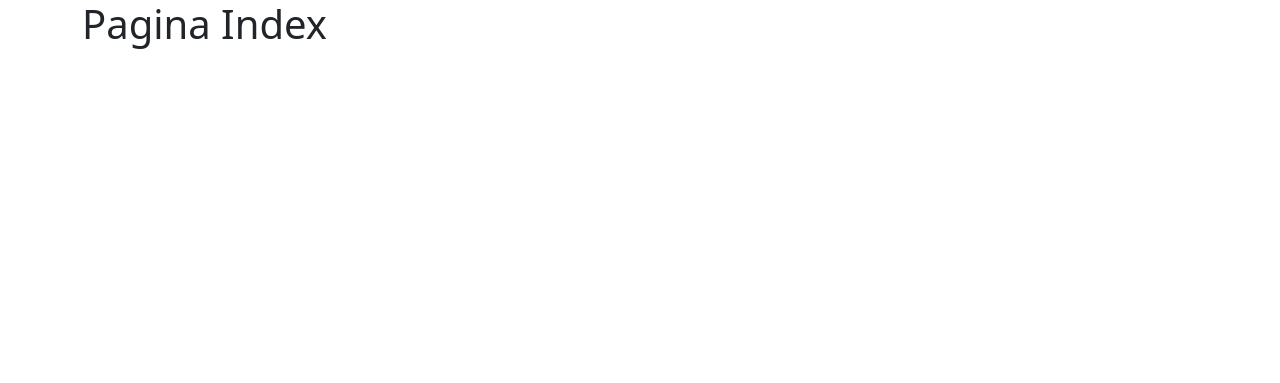
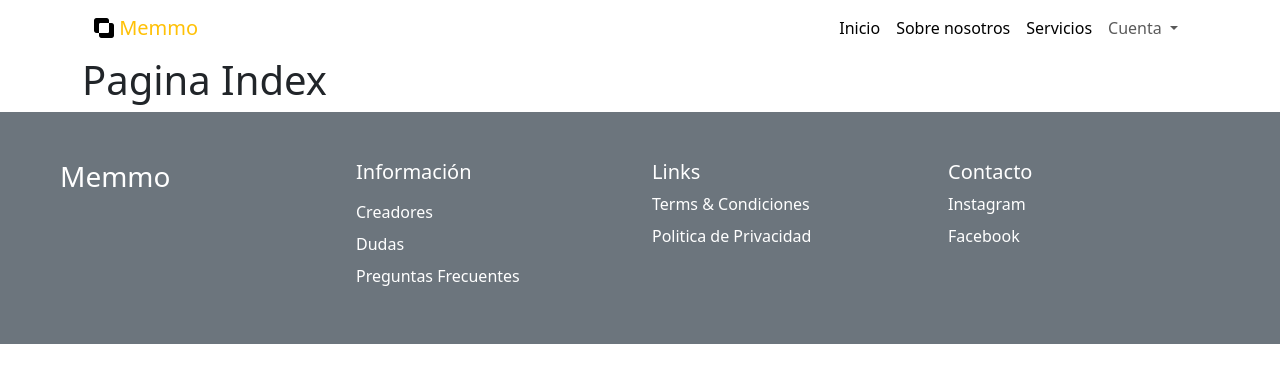
Before and after one commit to Anezeres/ProyectoBD2022, a Node server app: page / in a window 1280 px wide. Shown: the top 383 px of the page. Run offline with Node 20, Linux system fonts and the light colour scheme; some libraries are stand-ins or nearby versions.

Commit message:
Se empieza a realizar la parte de vistas

```diff
--- a/package.json
+++ b/package.json
@@ -10,14 +10,18 @@
   "author": "",
   "license": "ISC",
   "dependencies": {
+    "bcryptjs": "^2.4.3",
     "bootstrap-icons": "^1.10.3",
     "errorhandler": "^1.5.1",
     "express": "^4.18.2",
     "express-handlebars": "^6.0.6",
+    "express-validator": "^6.14.3",
     "fs-extra": "^11.1.0",
     "md5": "^2.3.0",
     "morgan": "^1.10.0",
     "multer": "^1.4.5-lts.1",
+    "passport": "^0.6.0",
+    "passport-local": "^1.0.0",
     "pg": "^8.8.0"
   },
   "devDependencies": {
--- a/src/controllers/home.js
+++ b/src/controllers/home.js
@@ -4,4 +4,12 @@ controller.index = (req, res) => {
     res.render('index');
 };
 
+controller.about = (req, res) => {
+    res.render('about-us');
+};
+
+controller.servicios = (req, res) => {
+    res.render('services');
+};
+
 module.exports = controller;
--- a/src/routes/index.js
+++ b/src/routes/index.js
@@ -8,6 +8,8 @@ const image = require('../controllers/image');
 module.exports = app => {
 
     router.get('/', home.index);
+    router.get('/about-us', home.about);
+    router.get('/services', home.servicios);
     router.get('/trabajador/:id', image.index);
     router.post('/trabajador', image.create);
     router.post('/trabajador/:id/like', image.like);
--- /dev/null
+++ b/src/views/about-us.hbs
@@ -0,0 +1 @@
+<h1>About Us</h1>
--- a/src/views/layouts/main.hbs
+++ b/src/views/layouts/main.hbs
@@ -1,17 +1,103 @@
 <!doctype html>
 <html lang="en">
-  <head>
+
+<head>
     <meta charset="utf-8">
     <meta name="viewport" content="width=device-width, initial-scale=1">
     <title>Memmo</title>
     <!-- BOOTSTRAP 5 -->
-    <link href="https://cdn.jsdelivr.net/npm/bootstrap@5.3.0-alpha1/dist/css/bootstrap.min.css" rel="stylesheet" integrity="sha384-GLhlTQ8iRABdZLl6O3oVMWSktQOp6b7In1Zl3/Jr59b6EGGoI1aFkw7cmDA6j6gD" crossorigin="anonymous">
-  </head>
-  <body>
+    <link href="https://cdn.jsdelivr.net/npm/bootstrap@5.3.0-alpha1/dist/css/bootstrap.min.css" rel="stylesheet"
+        integrity="sha384-GLhlTQ8iRABdZLl6O3oVMWSktQOp6b7In1Zl3/Jr59b6EGGoI1aFkw7cmDA6j6gD" crossorigin="anonymous">
+    <link rel="stylesheet" href="https://cdn.jsdelivr.net/npm/bootstrap-icons@1.10.3/font/bootstrap-icons.css">
+</head>
+
+<body>
+    <div class="container">
+        <nav class="navbar navbar-expand-md">
+            <div class="container-fluid">
+                <a class="navbar-brand" href="">
+                    <i class="bi bi-exclude"></i>
+                    <span class="text-warning">Memmo</span>
+                </a>
+                <button class="navbar-toggler" type="button" data-bs-toggle="collapse" data-bs-target="#navbar-menu"
+                    aria-controls="navbarSupportedContent" aria-expanded="false" aria-label="Toggle navigation">
+                    <span class="navbar-toggler-icon"></span>
+                </button>
+
+                <div class="collapse navbar-collapse" id="navbar-menu">
+                    <ul class="navbar-nav ms-auto">
+                        <li class="nav-item"><a class="nav-link active" href="/">Inicio</a></li>
+                        <li class="nav-item"><a class="nav-link active" href="/about-us">Sobre nosotros</a></li>
+                        <li class="nav-item"><a class="nav-link active" href="/services">Servicios</a></li>
+                        <li class="nav-item dropdown">
+                            <a class="nav-link dropdown-toggle" href="#" role="button" data-bs-toggle="dropdown"
+                                aria-expanded="false">
+                                Cuenta
+                            </a>
+                            <ul class="dropdown-menu">
+                                <li><a class="dropdown-item" href="#">Registrarse</a></li>
+                                <li>
+                                    <hr class="dropdown-divider">
+                                </li>
+                                <li><a class="dropdown-item" href="#">Ingresar</a></li>
+                            </ul>
+                        </li>
+                    </ul>
+                </div>
+
+            </div>
+        </nav>
+
+    </div>
+
     <div class="container">
         {{{body}}}
     </div>
 
-    <script src="https://cdn.jsdelivr.net/npm/bootstrap@5.3.0-alpha1/dist/js/bootstrap.bundle.min.js" integrity="sha384-w76AqPfDkMBDXo30jS1Sgez6pr3x5MlQ1ZAGC+nuZB+EYdgRZgiwxhTBTkF7CXvN" crossorigin="anonymous"></script>
-  </body>
+    <div class="container-fluid">
+        <div class="row p-5 bg-secondary text-white">
+            <div class="col-xs-12 col-md-6 col-lg-3">
+                <p class="h3">Memmo</p>
+
+            </div>
+            <div class="col-xs-12 col-md-6 col-lg-3">
+                <p class="h5 mb-3">Información</p>
+                <div class="mb-2">
+                    <a class="text-white text-decoration-none" href="">Creadores</a>
+                </div>
+                <div class="mb-2">
+                    <a class="text-white text-decoration-none" href="">Dudas</a>
+                </div>
+                <div class="mb-2">
+                    <a class="text-white text-decoration-none" href="">Preguntas Frecuentes</a>
+                </div>
+
+            </div>
+            <div class="col-xs-12 col-md-6 col-lg-3">
+                <p class="h5">Links</p>
+                <div class="mb-2">
+                    <a class="text-white text-decoration-none" href="">Terms & Condiciones</a>
+                </div>
+                <div class="mb-2">
+                    <a class="text-white text-decoration-none" href="">Politica de Privacidad</a>
+                </div>
+            </div>
+            <div class="col-xs-12 col-md-6 col-lg-3">
+                <p class="h5">Contacto</p>
+                <div class="mb-2">
+                    <a class="text-white text-decoration-none" href="">Instagram</a>
+                </div>
+                <div class="mb-2">
+                    <a class="text-white text-decoration-none" href="">Facebook</a>
+                </div>
+            </div>
+        </div>
+
+    </div>
+
+    <script src="https://cdn.jsdelivr.net/npm/bootstrap@5.3.0-alpha1/dist/js/bootstrap.bundle.min.js"
+        integrity="sha384-w76AqPfDkMBDXo30jS1Sgez6pr3x5MlQ1ZAGC+nuZB+EYdgRZgiwxhTBTkF7CXvN"
+        crossorigin="anonymous"></script>
+</body>
+
 </html>
--- /dev/null
+++ b/src/views/services.hbs
@@ -0,0 +1 @@
+<h1>Nuestros Servicios</h1>
```
Also changed, not shown: src/helpers/libs.js (added), 1 other file.
